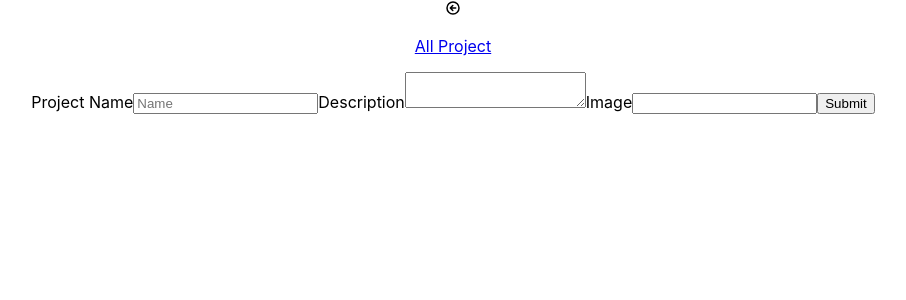
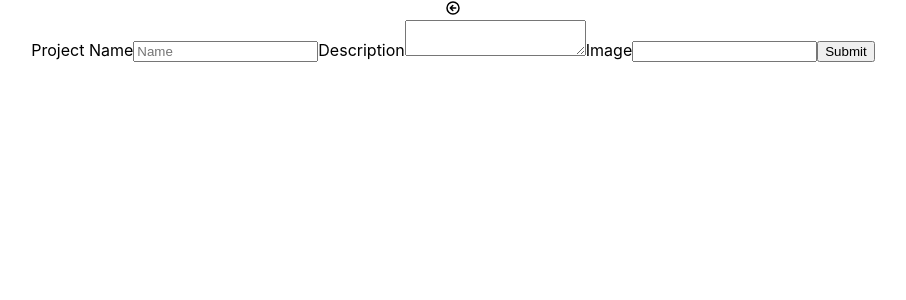
Before and after one commit to RohanPursuit/HobbyBoard, a React (Create React App) app in the folder frontend/: page /projects/new in a window 1280 px wide. Shown: the top 300 px of the page, without its empty margins (187-1093 px from the left). Built offline with nearby package versions, Linux system fonts and the light colour scheme; no server answers.

Commit message:
move link to home page

```diff
--- a/frontend/src/App.js
+++ b/frontend/src/App.js
@@ -26,15 +26,16 @@ function App() {
     <div className="App">
       <main>
         <BackButton/>
-        <Link to="/projects">
-          <p>All Project</p>
-        </Link>
+
         <Routes>
           <Route
             exact
             path="/"
             element={
               <header className="App-header">
+                <Link to="/projects">
+                  <p>All Project</p>
+                </Link>
                 <img src={logo} className="App-logo" alt="logo" />
                 <p>Here is our database call = {res}</p>
               </header>
```
